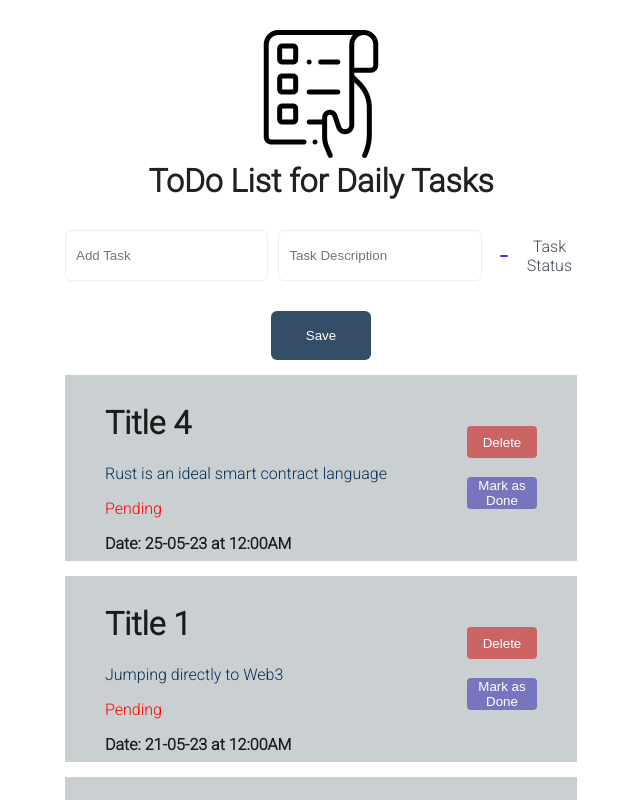
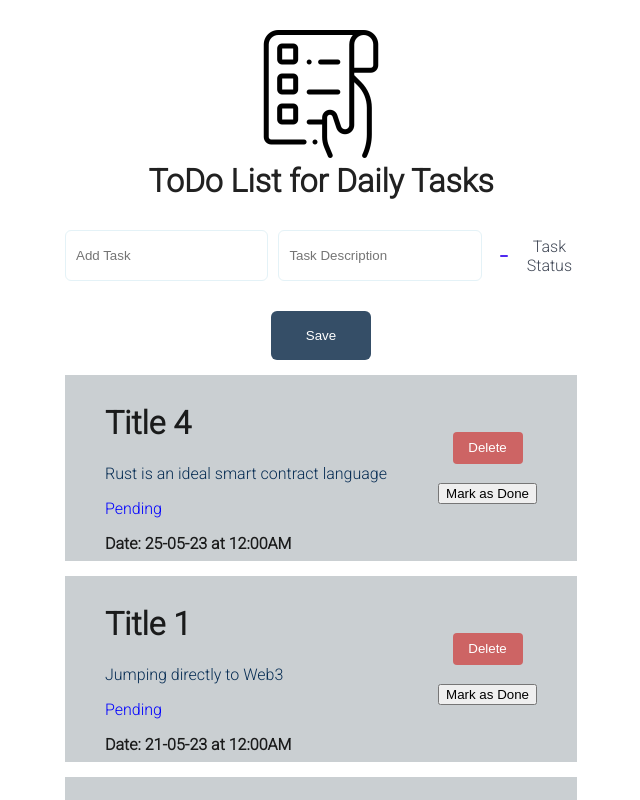
Before and after one commit to TheUsmanMirza/Todo-List, a React (Create React App) app: page / in a window 1280 px wide. Shown: the top 800 px of the page, without its empty margins (319-959 px from the left). Built offline with nearby package versions, Linux system fonts and the light colour scheme.

Commit message:
new commit

```diff
--- a/src/components/TodoItem.js
+++ b/src/components/TodoItem.js
@@ -45,13 +45,12 @@ const TodoItem = ({ id, title, desc, status }) => {
       }}
     >
       <div style={{ textAlign: "left" }}>
-        {/* <h1>{title} </h1> */}
         {status ? (
           <h1
             style={{
               textDecoration: "line-through",
               textDecorationColor: "green",
-              "text-decoration-thickness": "2px",
+              "text-decoration-thickness": "3px",
             }}
           >
             {title}
@@ -63,7 +62,7 @@ const TodoItem = ({ id, title, desc, status }) => {
         {status ? (
           <p style={{ color: "green" }}>Completed</p>
         ) : (
-          <p style={{ color: "red" }}>Pending</p>
+          <p style={{ color: "blue" }}>Pending</p>
         )}
 
         <b>{"Date: "+formatDate(id)}</b>
@@ -86,7 +85,7 @@ const TodoItem = ({ id, title, desc, status }) => {
           ) : (
 
             <button
-              className="update-task-button"
+              className="update-task-button-new"
               onClick={() => {
                 updateStatus();
               }}
```
